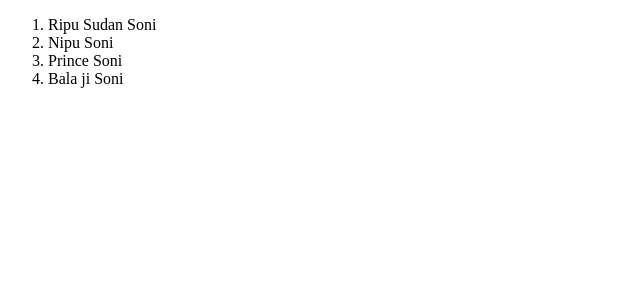
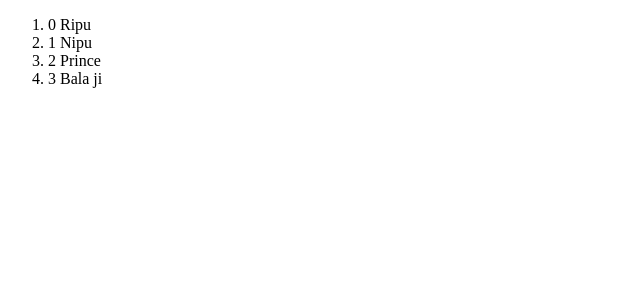
Before and after one commit to RipuSudanSoni/React-Practice-Assignments---Relatives-List-React, a React app: page / in a window 1280 px wide. Shown: the top 300 px of the page, without its empty margins (0-640 px from the left). Built offline with nearby package versions, Linux system fonts and the light colour scheme.

Commit message:
first commit

```diff
--- a/src/components/App.js
+++ b/src/components/App.js
@@ -3,15 +3,16 @@ import '../styles/App.css';
 
 class App extends Component {
     render() {
+        const arr = ["Ripu", "Nipu", "Prince", "Bala ji"];
+        let name = arr.map((item, index) => {
+            return <li key = {index}> {index} {item} </li>
+        })
 
         return(
             <div id="main">
                {/* Do not remove the main div */}
                <ol>
-                   <li>Ripu Sudan Soni</li>
-                   <li>Nipu Soni</li>
-                   <li>Prince Soni</li>
-                   <li>Bala ji Soni</li>
+                   {name}
                </ol>
             </div>
         )
```
